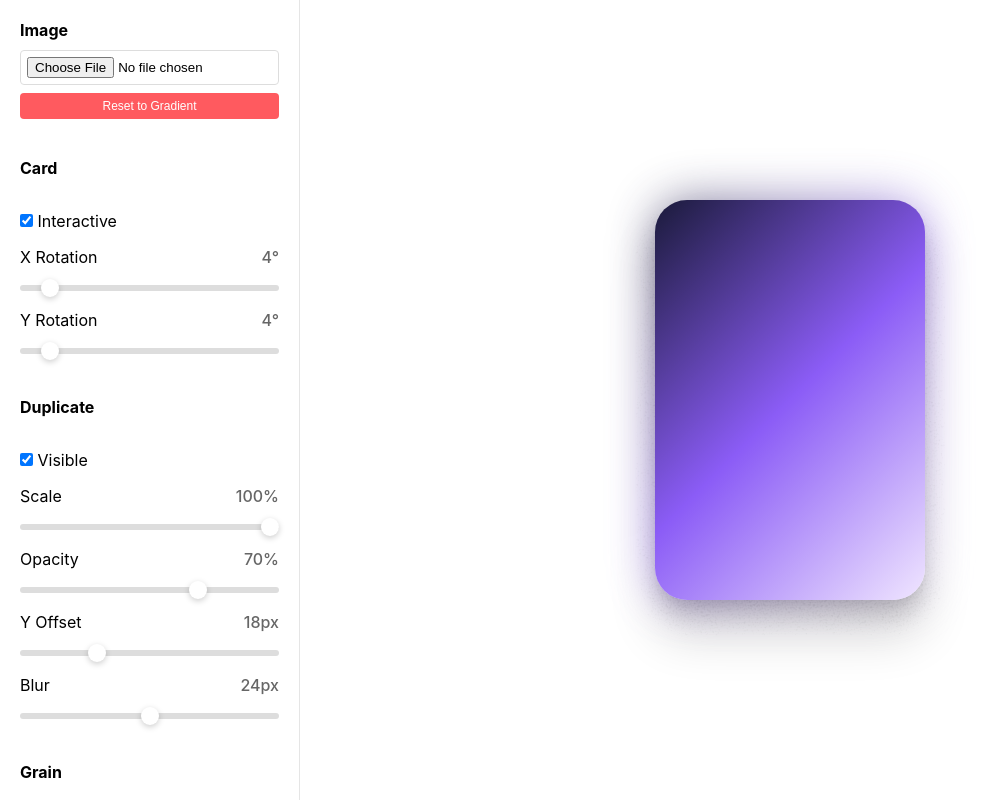
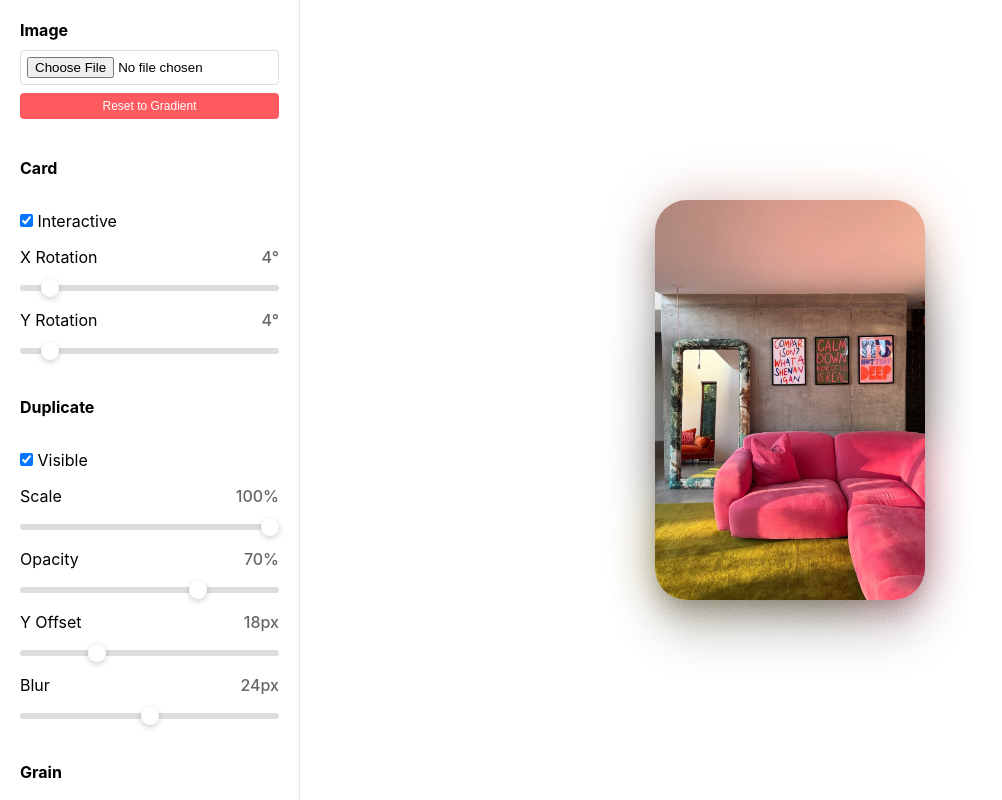
Before and after one commit to Grabelnikov/3D-card, a website: page index.html in a window 1280 px wide. Shown: the whole page, without its empty margins (0-1002 px from the left). Drawn offline with Linux system fonts and the light colour scheme.

Commit message:
Updated background styles for duplicate and centered images to include a sofa image with gradient overlay.

```diff
--- a/index.html
+++ b/index.html
@@ -335,8 +335,8 @@
                                    transition: transform 0.3s ease-out;
                                    backface-visibility: hidden;
                                    display: block;"></canvas>
-                    <div class="duplicate-image" style="background: linear-gradient(135deg, #1a1a3a 0%, #8b5cf6 50%, #f0e6ff 100%);"></div>
-                    <div class="centered-image" style="background: linear-gradient(135deg, #1a1a3a 0%, #8b5cf6 50%, #f0e6ff 100%);">
+                    <div class="duplicate-image" style="background: url('./assets/sofa.jpg'), linear-gradient(135deg, #1a1a3a 0%, #8b5cf6 50%, #f0e6ff 100%); background-size: cover; background-position: center; background-repeat: no-repeat;"></div>
+                    <div class="centered-image" style="background: url('./assets/sofa.jpg'), linear-gradient(135deg, #1a1a3a 0%, #8b5cf6 50%, #f0e6ff 100%); background-size: cover; background-position: center; background-repeat: no-repeat;">
                     </div>
                 </div>
             </div>
```
